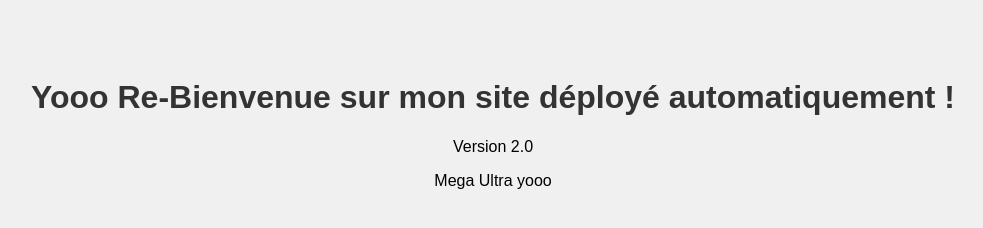
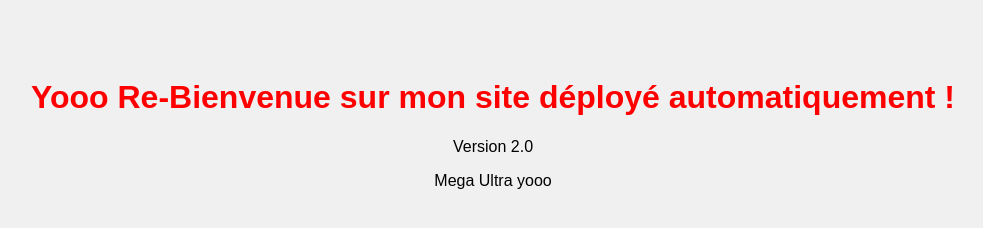
Before and after one commit to BadraAlou/my-cicd-config, a plain HTML site: page index.html in a window 1280 px wide. Shown: the whole page, without its empty margins (147-1130 px from the left). Drawn offline with Linux system fonts and the light colour scheme.

Commit message:
config...

```diff
--- a/style.css
+++ b/style.css
@@ -1,2 +1,2 @@
 body { font-family: sans-serif; background-color: #f0f0f0; text-align: center; padding: 50px; }
-h1 { color: #333; }
+h1 { color: red; }
```
